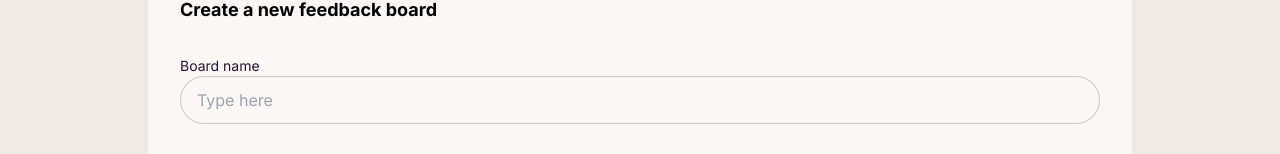
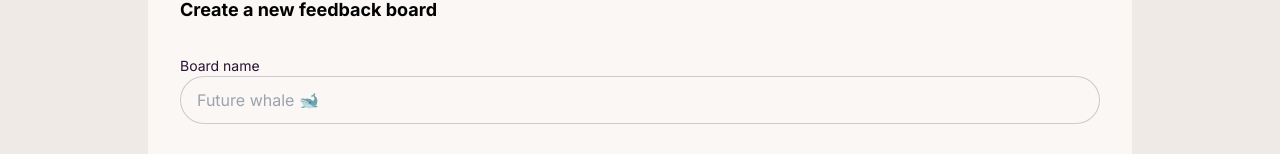
Before and after one commit to Wayne981/pagani, a Next.js app: page /dashboard in a window 1280 px wide. Shown: the part 156-310 px from the top of the page. Built offline with nearby package versions, Linux system fonts and the light colour scheme; no server answers; sample sign-in values are in the browser's storage.

Commit message:
HTML inputs

```diff
--- a/components/FormNewBoard.js
+++ b/components/FormNewBoard.js
@@ -8,8 +8,10 @@ const FormNewBoard = () => {
             <label className="form-control w-full">
                 <div className="label-text">Board name</div>
                 <input
+                required // text has to be selected
+                // types such as date ,numbers and file can be used
                     type="text"
-                    placeholder="Type here"
+                    placeholder="Future whale 🐋"
                     className="input input-bordered w-full"
                 />
             </label>
```
